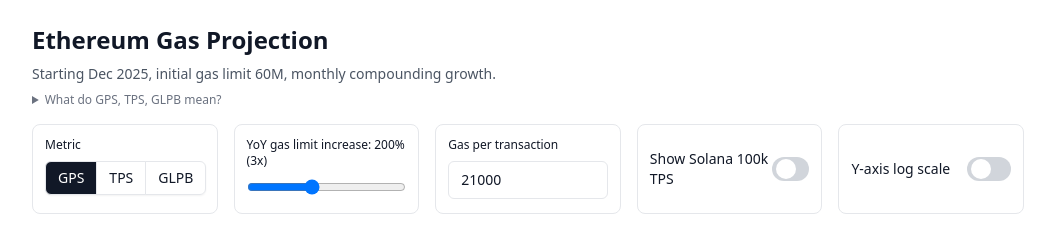
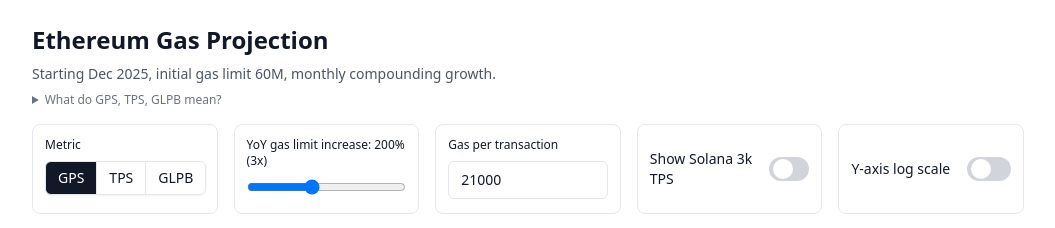
Before and after one commit to mteam88/EthereumTPS, a Next.js app: page / in a window 1280 px wide. Shown: the top 228 px of the page, without its empty margins (112-1167 px from the left). Built offline with nearby package versions, Linux system fonts and the light colour scheme.

Commit message:
Update controls.tsx

```diff
--- a/components/controls.tsx
+++ b/components/controls.tsx
@@ -93,7 +93,7 @@
       </div>
 
       <div className="rounded-lg border p-3 flex items-center justify-between">
-        <div className="text-sm">Show Solana 100k TPS</div>
+        <div className="text-sm">Show Solana 3k TPS</div>
         <button
           type="button"
           aria-pressed={showSolana}
```
